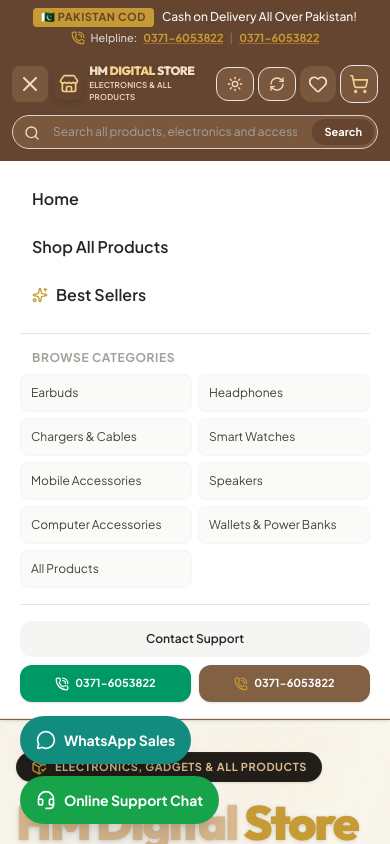
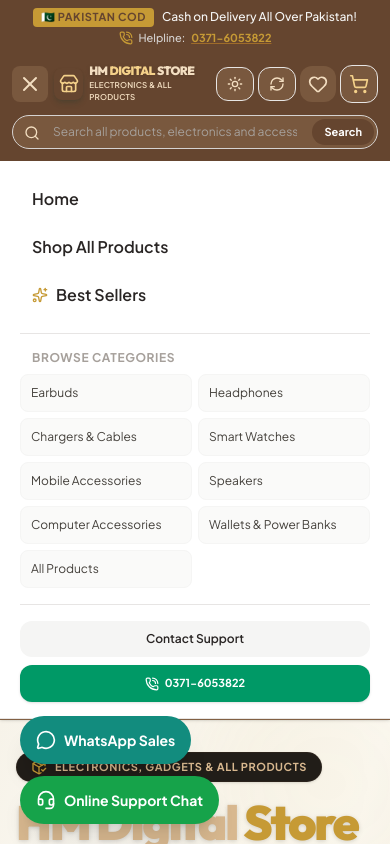
Before and after one commit to hmqm826-lab/sasta-kitchen-bazar, a React (Vite) app: page / in a window 390 px wide. Both pictures are taken after a click on the button 30 px from the left and 84 px from the top of the page. Shown: the top 844 px of the page. Built offline with nearby package versions, Linux system fonts and the light colour scheme.

Commit message:
Show one helpline number in header and mobile menu

```diff
--- a/src/components/Header.tsx
+++ b/src/components/Header.tsx
@@ -139,15 +139,7 @@ export const Header: React.FC<HeaderProps> = ({
               >
                 {STORE_CONTACT.phone1}
               </a>
-              <span className="text-stone-500">|</span>
-              <a
-                href={`https://wa.me/${STORE_CONTACT.phone2WhatsApp}?text=${encodeURIComponent(WHATSAPP_WELCOME_MESSAGE)}`}
-                target="_blank"
-                rel="noopener noreferrer"
-                className="hover:text-[#F5A623] transition-colors font-bold text-white underline decoration-[#F5A623]/40"
-              >
-                {STORE_CONTACT.phone2}
-              </a>
+
             </div>
             <span className="text-stone-500 hidden sm:inline">|</span>
           </div>
@@ -536,26 +528,15 @@ export const Header: React.FC<HeaderProps> = ({
             >
               Contact Support
             </button>
-            <div className="grid grid-cols-2 gap-2">
             <a
               href={`https://wa.me/${STORE_CONTACT.phone1WhatsApp}?text=${encodeURIComponent(WHATSAPP_WELCOME_MESSAGE)}`}
               target="_blank"
               rel="noopener noreferrer"
-                className="py-2.5 px-2 bg-emerald-600 hover:bg-emerald-700 text-white font-bold text-[11px] rounded-xl flex items-center justify-center gap-1.5 shadow"
+              className="w-full py-2.5 px-2 bg-emerald-600 hover:bg-emerald-700 text-white font-bold text-[11px] rounded-xl flex items-center justify-center gap-1.5 shadow"
             >
               <PhoneCall className="w-3.5 h-3.5" />
               <span>{STORE_CONTACT.phone1}</span>
             </a>
-              <a
-                href={`https://wa.me/${STORE_CONTACT.phone2WhatsApp}?text=${encodeURIComponent(WHATSAPP_WELCOME_MESSAGE)}`}
-                target="_blank"
-                rel="noopener noreferrer"
-                className="py-2.5 px-2 bg-[#173D30] hover:bg-[#235846] text-white font-bold text-[11px] rounded-xl flex items-center justify-center gap-1.5 shadow"
-              >
-                <PhoneCall className="w-3.5 h-3.5 text-[#F5A623]" />
-                <span>{STORE_CONTACT.phone2}</span>
-              </a>
-            </div>
           </div>
         </div>
       )}
```
Lines whose indentation alone changed are shown as unchanged.
